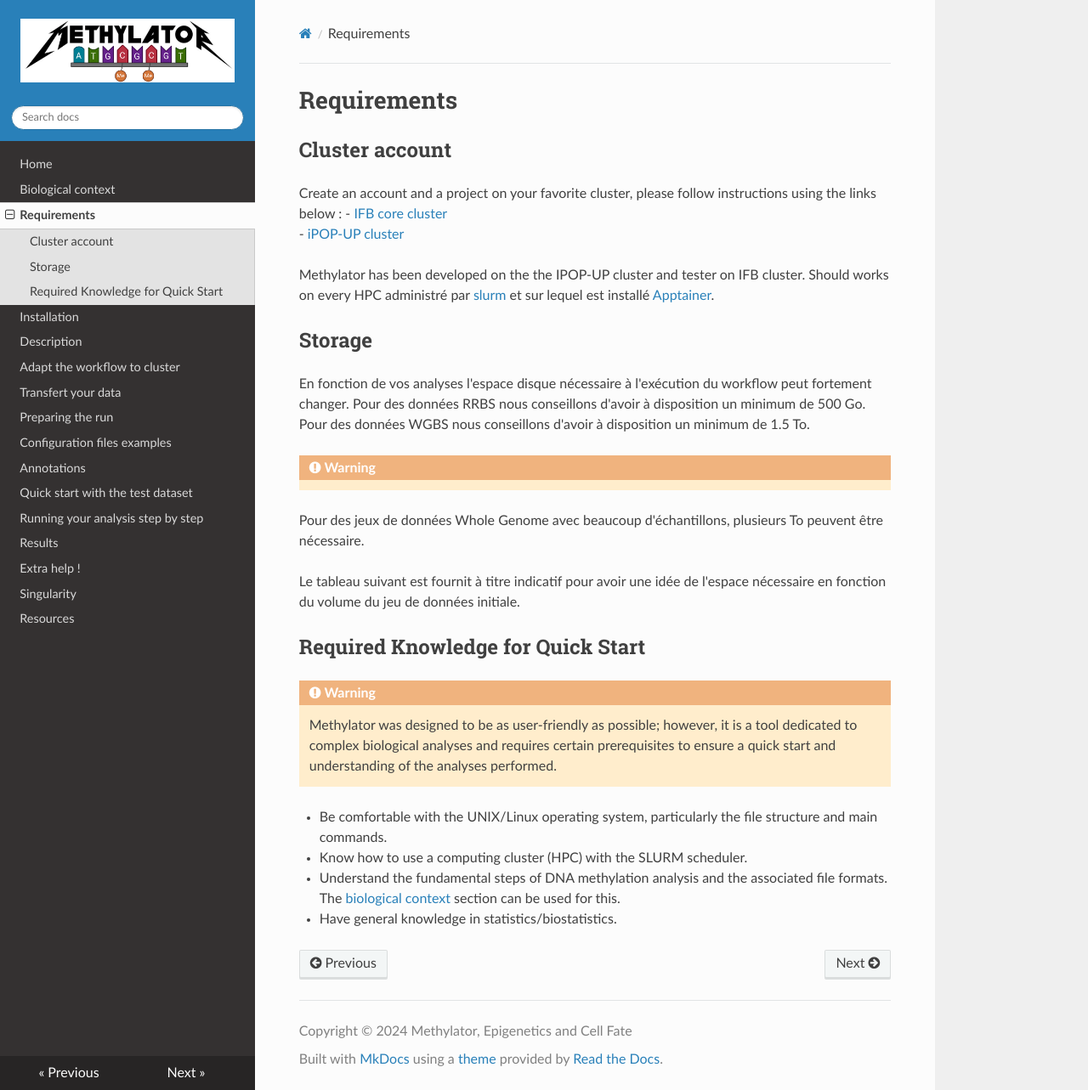
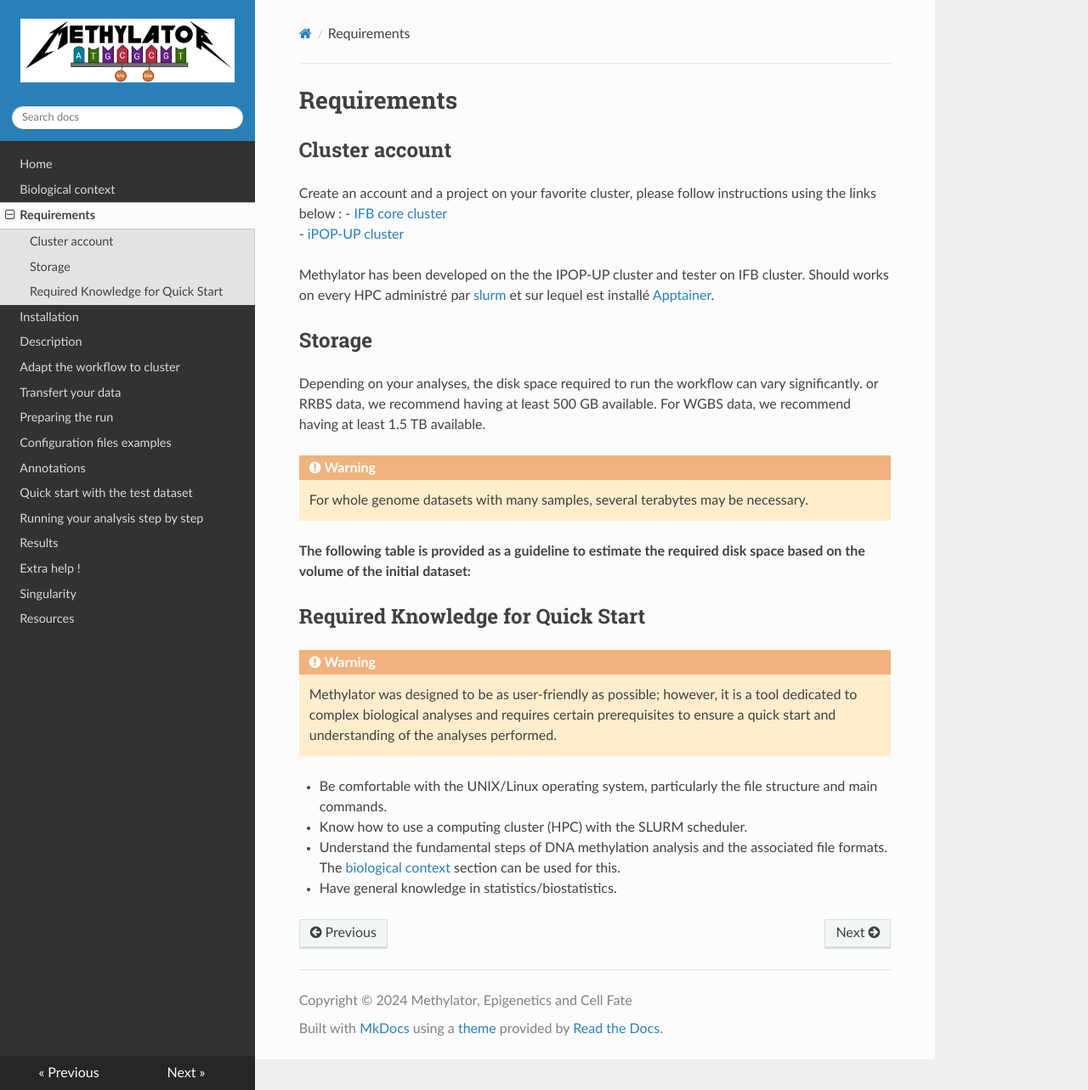
Before and after one commit to parisepigenetics/Methylator-Documentation, an MkDocs documentation site: the page built from docs/before_start.md, in a window 1280 px wide and 1283 px high. Shown: the whole window at 85% size. Built offline with MkDocs 1.6.1, drawn with Linux system fonts in a browser that asks for light colours; nearby versions of some CDN libraries.

Commit message:
Update before_start.md

```diff
--- a/docs/before_start.md
+++ b/docs/before_start.md
@@ -11,14 +11,12 @@ Should works on every HPC administré par [slurm](https://slurm.schedmd.com/quic
 
 ## Storage
 
-En fonction de vos analyses l'espace disque nécessaire à l'exécution du workflow peut fortement changer.
-Pour des données RRBS nous conseillons d'avoir à disposition un minimum de 500 Go.
-Pour des données WGBS nous conseillons d'avoir à disposition un minimum de 1.5 To.
+Depending on your analyses, the disk space required to run the workflow can vary significantly. or RRBS data, we recommend having at least 500 GB available. For WGBS data, we recommend having at least 1.5 TB available.
 
 !!! warning
-  Pour des jeux de données Whole Genome avec beaucoup d'échantillons, plusieurs To peuvent être nécessaire.
+    For whole genome datasets with many samples, several terabytes may be necessary.
 
-Le tableau suivant est fournit à titre indicatif pour avoir une idée de l'espace nécessaire en fonction du volume du jeu de données initiale.
+**The following table is provided as a guideline to estimate the required disk space based on the volume of the initial dataset:**
 
 
 ## Required Knowledge for Quick Start
```
